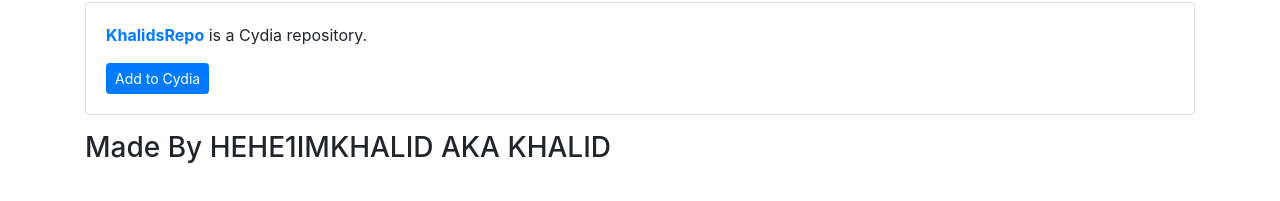
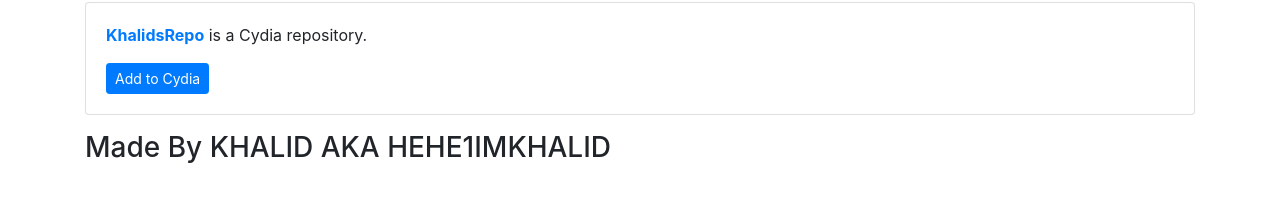
Before and after one commit to KhalidsRepo/KhalidsRepo.github.io, a plain HTML site: page index.html in a window 1280 px wide. Shown: the part 97-298 px from the top of the page. Drawn offline with nearby package versions, Linux system fonts and the light colour scheme.

Commit message:
Update index.html

```diff
--- a/index.html
+++ b/index.html
@@ -22,7 +22,7 @@
 </div>
 <p></p>
 <div class="container">
-  <h3 id="wells" class="page-header">Made By HEHE1IMKHALID AKA KHALID</h3>
+  <h3 id="wells" class="page-header">Made By KHALID AKA HEHE1IMKHALID</h3>
 </div>
 
 <div class="container">
```
